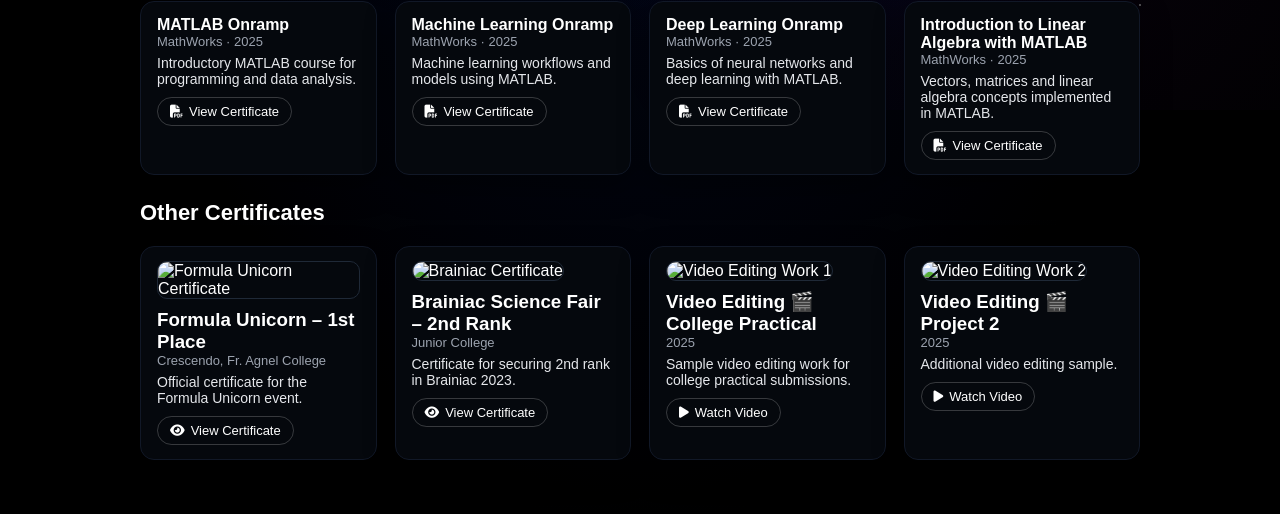
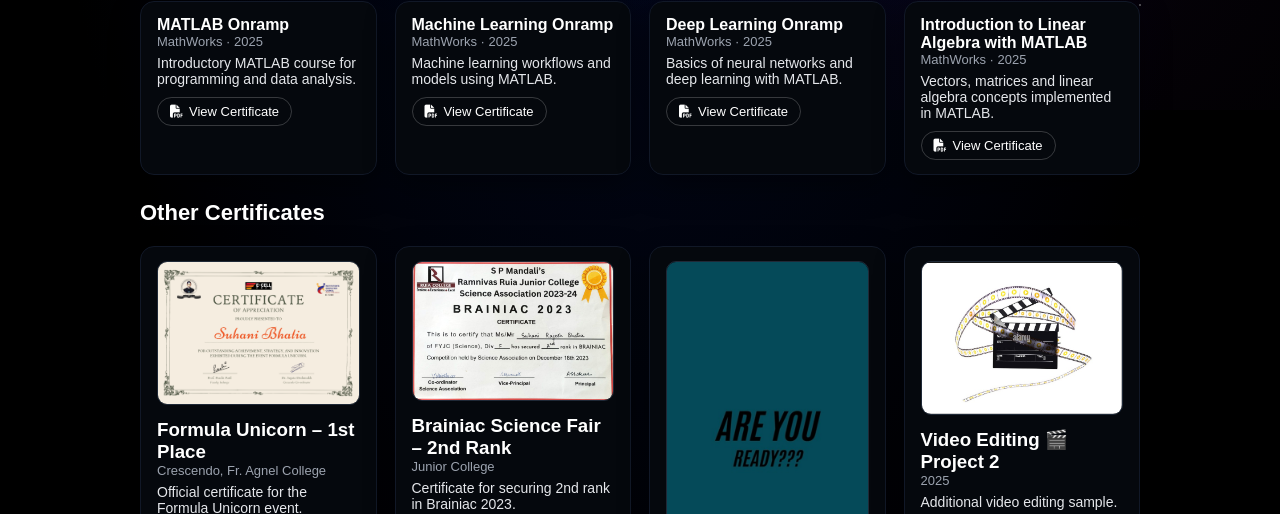
Before and after one commit to suhanirbhatia-ux/Suhani-Portfolio, a plain HTML site: page achievements.html in a window 1280 px wide. Shown: the part 690-1204 px from the top of the page. Drawn offline with Linux system fonts and the light colour scheme.

Commit message:
Update achievements.html

```diff
--- a/achievements.html
+++ b/achievements.html
@@ -98,7 +98,7 @@
                     <h3>MATLAB Onramp</h3>
                     <p class="cert-meta">MathWorks · 2025</p>
                     <p class="cert-text">Introductory MATLAB course for programming and data analysis.</p>
-                    <a href="certificates/matlab-onramp.pdf" target="_blank" class="btn-cert">
+                    <a href="matlab-onramp.pdf" target="_blank" class="btn-cert">
                         <i class="fas fa-file-pdf"></i> View Certificate
                     </a>
                 </div>
@@ -107,7 +107,7 @@
                     <h3>Machine Learning Onramp</h3>
                     <p class="cert-meta">MathWorks · 2025</p>
                     <p class="cert-text">Machine learning workflows and models using MATLAB.</p>
-                    <a href="certificates/machine-learning-onramp.pdf" target="_blank" class="btn-cert">
+                    <a href="machine-learning-onramp.pdf" target="_blank" class="btn-cert">
                         <i class="fas fa-file-pdf"></i> View Certificate
                     </a>
                 </div>
@@ -116,7 +116,7 @@
                     <h3>Deep Learning Onramp</h3>
                     <p class="cert-meta">MathWorks · 2025</p>
                     <p class="cert-text">Basics of neural networks and deep learning with MATLAB.</p>
-                    <a href="certificates/deep-learning-onramp.pdf" target="_blank" class="btn-cert">
+                    <a href="deep-learning-onramp.pdf" target="_blank" class="btn-cert">
                         <i class="fas fa-file-pdf"></i> View Certificate
                     </a>
                 </div>
@@ -125,7 +125,7 @@
                     <h3>Introduction to Linear Algebra with MATLAB</h3>
                     <p class="cert-meta">MathWorks · 2025</p>
                     <p class="cert-text">Vectors, matrices and linear algebra concepts implemented in MATLAB.</p>
-                    <a href="certificates/linear-algebra-with-matlab.pdf" target="_blank" class="btn-cert">
+                    <a href="linear-algebra-with-matlab.pdf" target="_blank" class="btn-cert">
                         <i class="fas fa-file-pdf"></i> View Certificate
                     </a>
                 </div>
@@ -139,22 +139,22 @@
 
                 <!-- Formula Unicorn image -->
                 <div class="cert-img-card">
-                    <img src="images/formula-unicorn.jpg" alt="Formula Unicorn Certificate" class="cert-img">
+                    <img src="formula-unicorn.jpg" alt="Formula Unicorn Certificate" class="cert-img">
                     <h3>Formula Unicorn – 1st Place</h3>
                     <p class="cert-meta">Crescendo, Fr. Agnel College</p>
                     <p class="cert-text">Official certificate for the Formula Unicorn event.</p>
-                    <a href="images/formula-unicorn.jpg" target="_blank" class="btn-cert">
+                    <a href="formula-unicorn.jpg" target="_blank" class="btn-cert">
                         <i class="fas fa-eye"></i> View Certificate
                     </a>
                 </div>
 
                 <!-- Brainiac image -->
                 <div class="cert-img-card">
-                    <img src="images/brainiac.jpg" alt="Brainiac Certificate" class="cert-img">
+                    <img src="brainiac.jpg" alt="Brainiac Certificate" class="cert-img">
                     <h3>Brainiac Science Fair – 2nd Rank</h3>
                     <p class="cert-meta">Junior College</p>
                     <p class="cert-text">Certificate for securing 2nd rank in Brainiac 2023.</p>
-                    <a href="images/brainiac.jpg" target="_blank" class="btn-cert">
+                    <a href="brainiac.jpg" target="_blank" class="btn-cert">
                         <i class="fas fa-eye"></i> View Certificate
                     </a>
                 </div>
@@ -162,22 +162,22 @@
                 <!-- Video editing work (uses DP as thumbnail for now) -->
                <!-- Video 1 -->
 <div class="cert-img-card">
-  <img src="images/video-thumb-1.png" alt="Video Editing Work 1" class="cert-img">
+  <img src="video-thumb-1.png" alt="Video Editing Work 1" class="cert-img">
   <h3>Video Editing 🎬 College Practical</h3>
   <p class="cert-meta">2025</p>
   <p class="cert-text">Sample video editing work for college practical submissions.</p>
-  <a href="images/video-editing.mp4" target="_blank" class="btn-cert">
+  <a href="https://drive.google.com/file/d/1tkyKr9JpzSI5Yq6Cf1EF4v_trfsyMQQO/view?usp=sharing" target="_blank" class="btn-cert">
     <i class="fas fa-play"></i> Watch Video
   </a>
 </div>
 
 <!-- Video 2 -->
 <div class="cert-img-card">
-  <img src="images/video-thumb-2.png" alt="Video Editing Work 2" class="cert-img">
+  <img src="video-thumb-2.png" alt="Video Editing Work 2" class="cert-img">
   <h3>Video Editing 🎬 Project 2</h3>
   <p class="cert-meta">2025</p>
   <p class="cert-text">Additional video editing sample.</p>
-  <a href="images/video-editing-2.mp4" target="_blank" class="btn-cert">
+  <a href="https://drive.google.com/file/d/1imK-N0qpsywYaWaLxf2JhjIfbWPtWwsQ/view?usp=sharing" target="_blank" class="btn-cert">
     <i class="fas fa-play"></i> Watch Video
   </a>
 </div>
```
